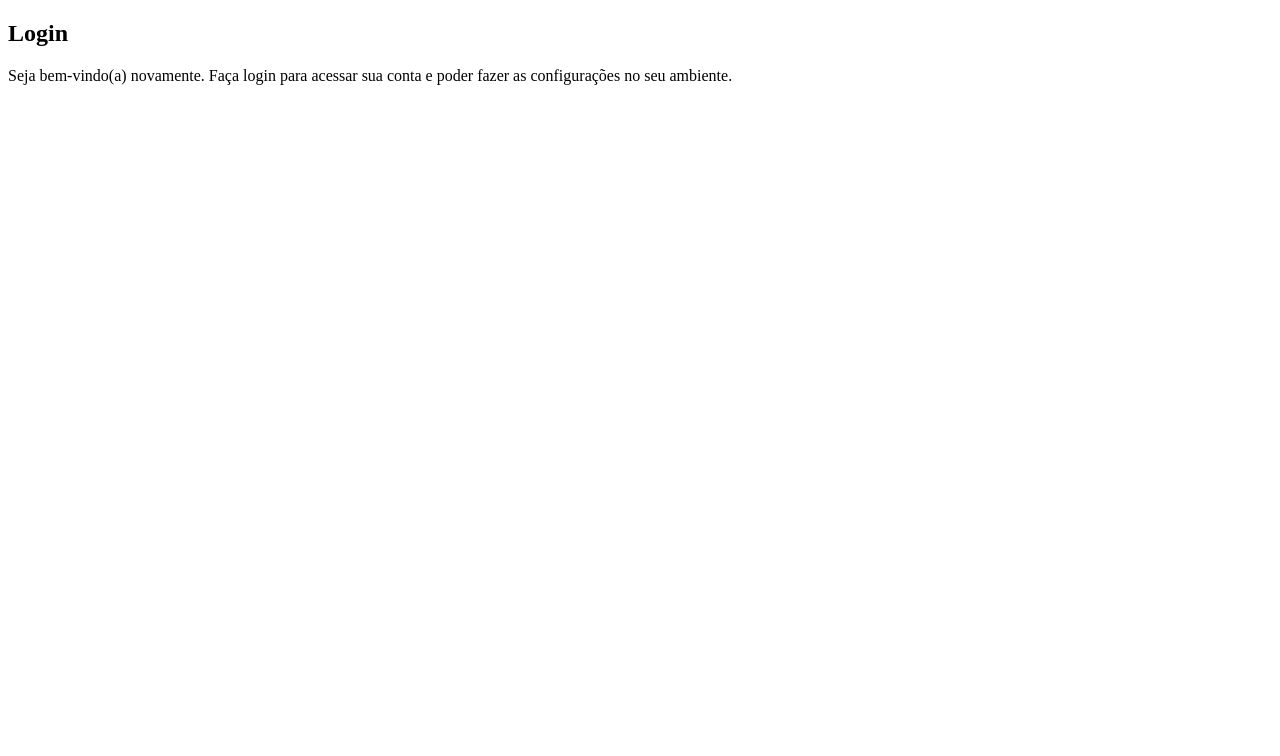
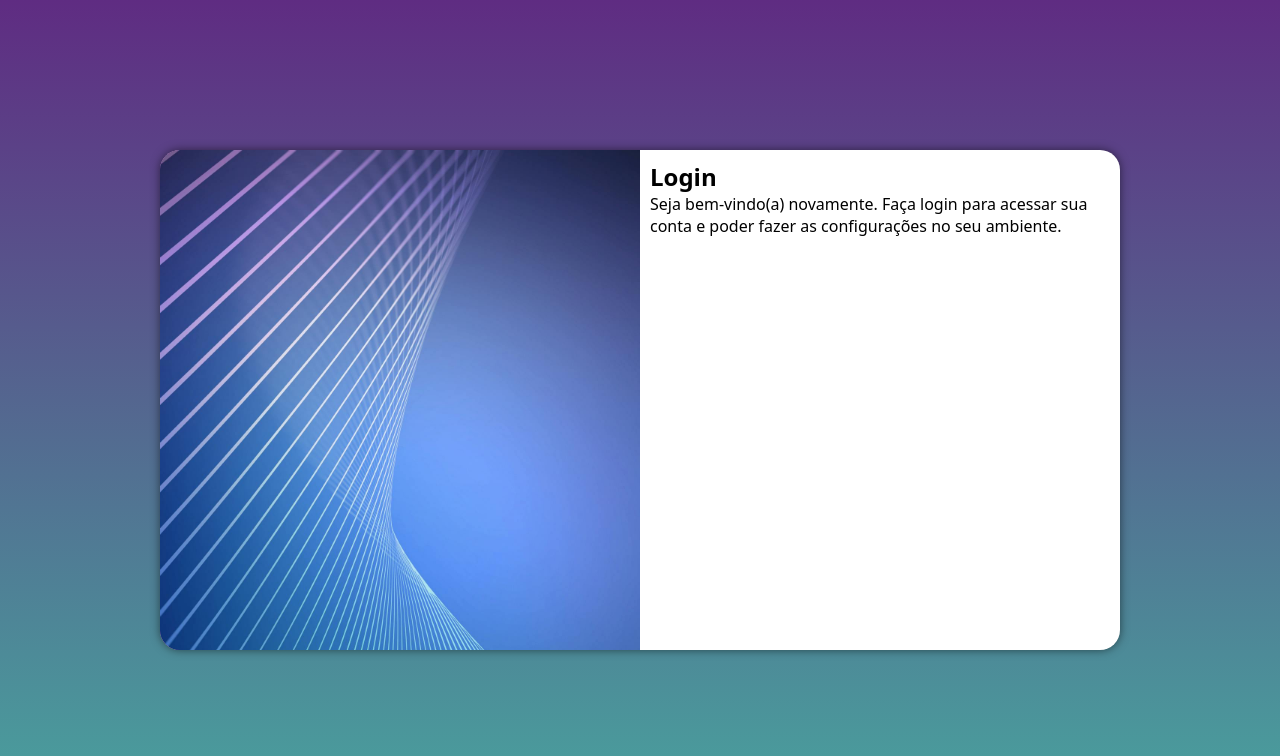
Before and after one commit to joaovitorherculano/projeto-login, a plain HTML site: page index.html in a window 1280 px wide. Drawn offline with Linux system fonts and the light colour scheme.

Commit message:
media query para outra tela

```diff
--- /dev/null
+++ b/estilos/media.css
@@ -0,0 +1,46 @@
+@charset "UTF-8";
+
+
+@media screen and (min-width: 768px) and (max-width:992px) {
+
+    body{
+        background-image: linear-gradient(to top, #49a09d, #5f2c82);
+    }
+
+    section#login{
+        width: 80vw;
+    }
+
+    section#login div#imagem {
+        float: left;
+        width: 30%;
+        height: 100%;
+    }
+
+    section#login div#formulario {
+        float: right;
+        width: 70%;
+    }
+}
+
+@media screen and (min-width: 992px) {
+
+    body{
+        background-image: linear-gradient(to top, #49a09d, #5f2c82);
+    }
+
+    section#login{
+        width: 960px;
+    }
+
+    section#login div#imagem{
+        float: left;
+        width: 50%;
+        height: 100%;
+    }
+
+    section#login div#formulario{
+        float: right;
+        width: 50%;
+    }
+}
--- a/estilos/style.css
+++ b/estilos/style.css
@@ -4,5 +4,51 @@
     Palete de cores
     Verde:#49a09d
     Lilás:#5f2c82
+*/
 
-*/
+*{
+    font-family: system-ui, -apple-system, BlinkMacSystemFont, 'Segoe UI', Roboto, Oxygen, Ubuntu, Cantarell, 'Open Sans', 'Helvetica Neue', sans-serif;
+    margin: 0px;
+    padding: 0px;
+    box-sizing: border-box;
+}
+
+body, html{
+    background-color: #5f2c82;
+    height: 100vh;
+    width: 100vw;
+}
+
+main{
+    position: relative;
+    width: 100vw;
+    height: 100vh;
+}
+
+section#login{
+    position: absolute;
+    top: 50%;
+    left: 50%;
+    transform: translate(-50%, -50%);
+    overflow: hidden;
+    background-color: white;
+    width: 250px;
+    height: 500px;
+    border-radius: 20px;
+    box-shadow: 0px 0px 10px rgba(0, 0, 0, 0.527);
+
+    transition: width 0.5s, height 0.5s;
+    transition-timing-function: ease;
+}
+
+section#login div#imagem{
+    display: block;
+    background: #5f2c82 url(../imagens/pexels-sean-whang-25006-804269.jpg) no-repeat;
+    background-size: cover;
+    height: 200px;
+}
+
+section#login div#formulario{
+    display: block;
+    padding: 10px;
+}
--- a/index.html
+++ b/index.html
@@ -5,12 +5,12 @@
     <meta name="viewport" content="width=device-width, initial-scale=1.0">
     <title>Login</title>
     <link rel="stylesheet" href="estilos/style.css">
+    <link rel="stylesheet" href="estilos/media.css">
 </head>
 <body>
     <main>
         <section id="login">
             <div id="imagem">
-
             </div>
             <div id="formulario">
                 <h1>Login</h1>
```
